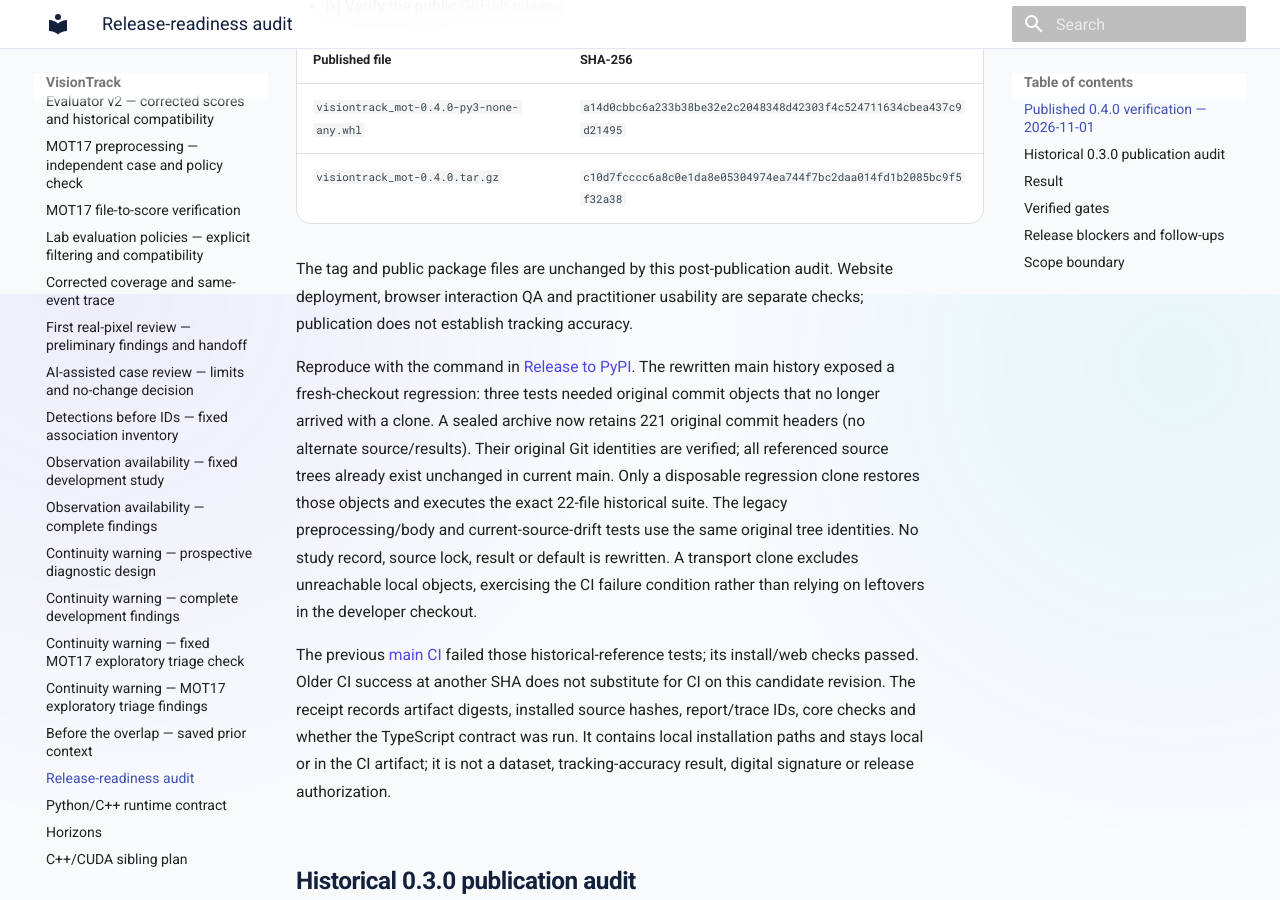
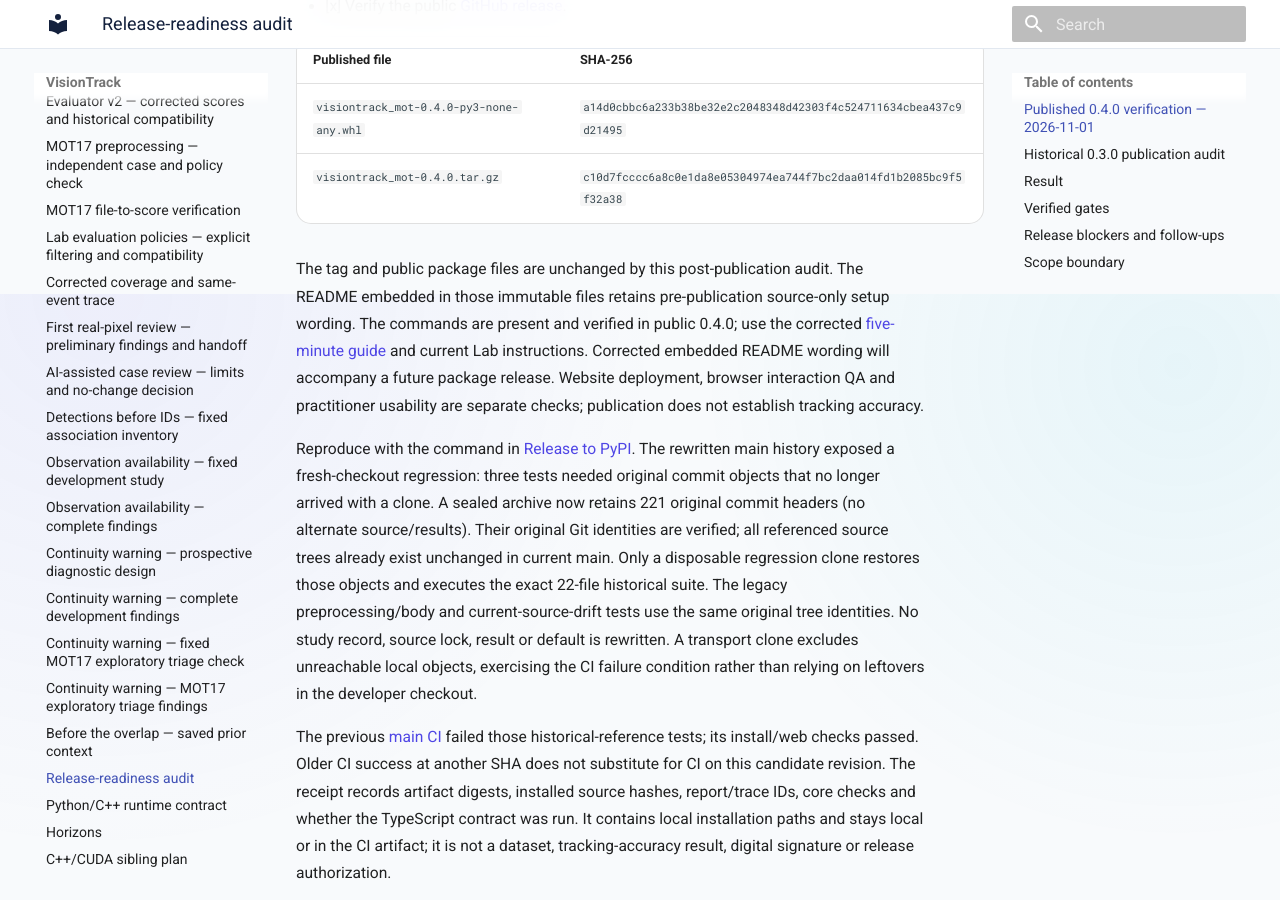
Before and after one commit to hulagerushikesh/visiontrack, an MkDocs documentation site: the page built from docs/RELEASE_READINESS.md, in a window 1280 px wide and 900 px high, scrolled down 1506 px. Built offline with MkDocs 1.6.1 and Material for MkDocs 9.7.7, drawn with Linux system fonts in a browser that asks for light colours.

```diff
--- a/docs/RELEASE_READINESS.md
+++ b/docs/RELEASE_READINESS.md
@@ -55,6 +55,10 @@
 | `visiontrack_mot-0.4.0.tar.gz` | `c10d7fcccc6a8c0e1da8e05304974ea744f7bc2daa014fd1b2085bc9f5f32a38` |
 
 The tag and public package files are unchanged by this post-publication audit.
+The README embedded in those immutable files retains pre-publication source-only
+setup wording. The commands are present and verified in public 0.4.0; use the
+corrected [five-minute guide](SHOWCASE_DEMO.md) and current Lab instructions.
+Corrected embedded README wording will accompany a future package release.
 Website deployment, browser interaction QA and practitioner usability are separate
 checks; publication does not establish tracking accuracy.
 
```
Also changed, not shown: 1 other file.
